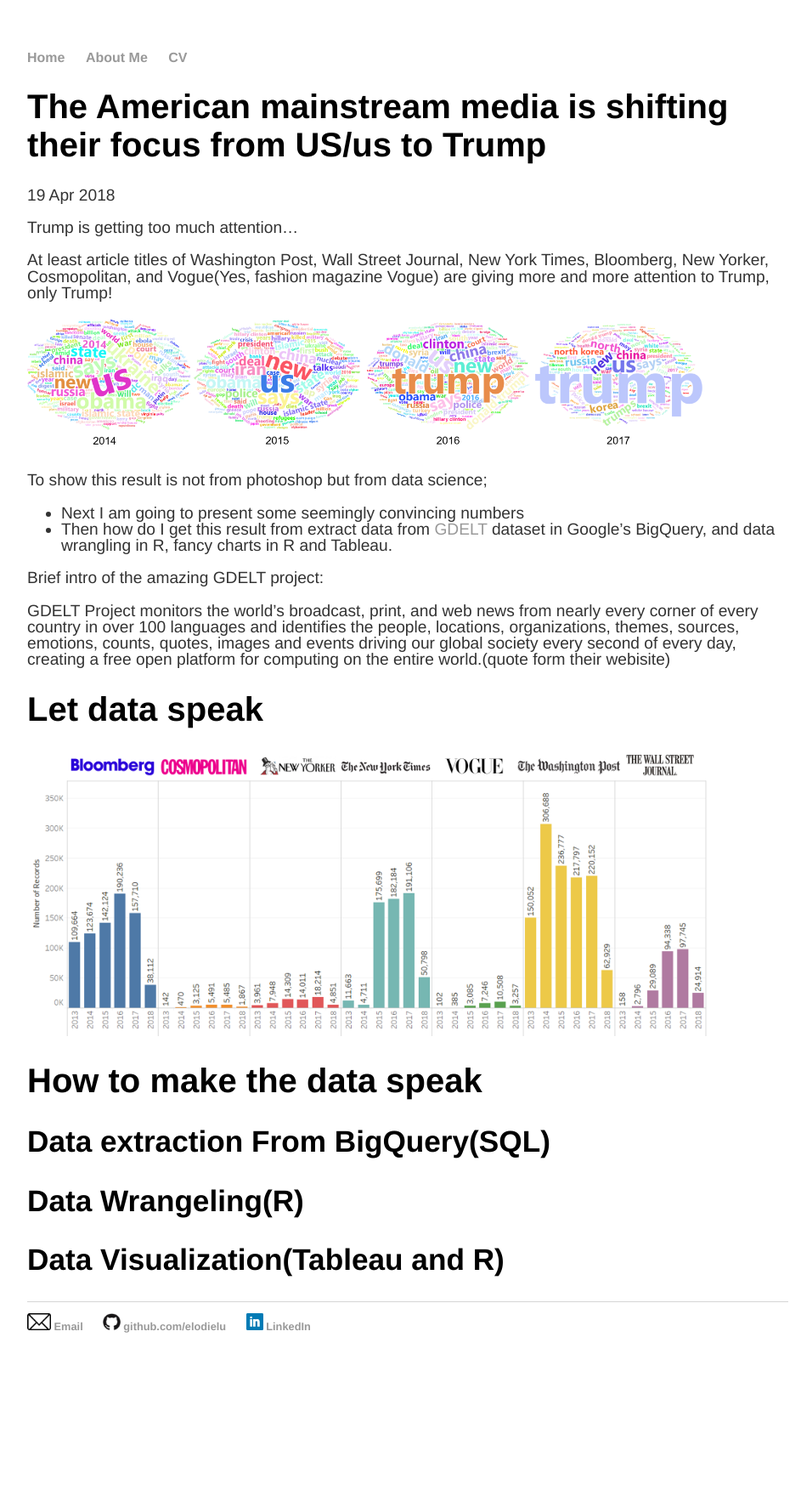
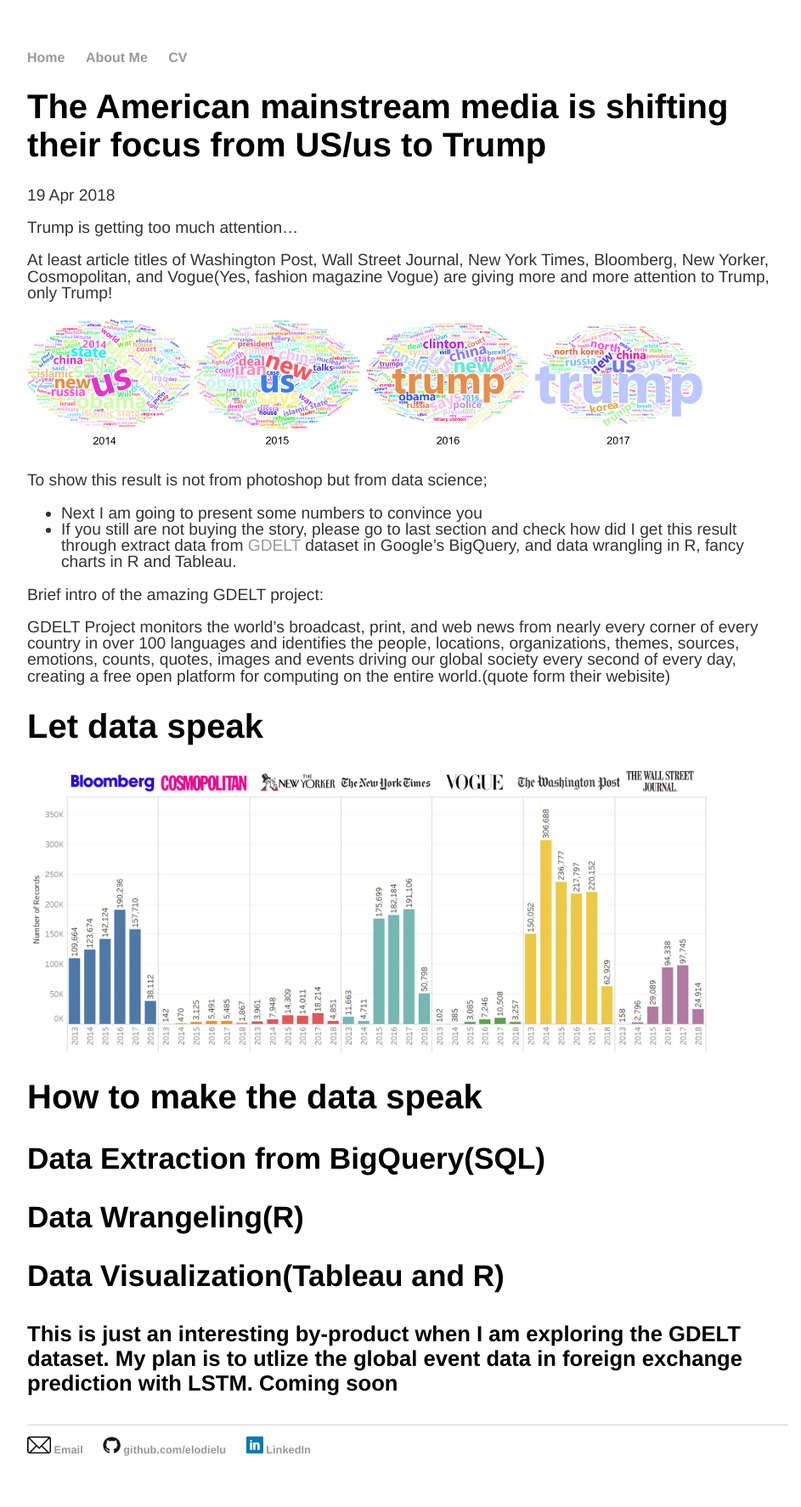
Before and after one commit to elodielu/elodielu.github.io, a Jekyll site: the page built from _posts/2018-04-19-text-analysis-media.md, in a window 1280 px wide. Shown: the whole page at 85% size, without its empty margins (160-1103 px from the left). Built offline with Jekyll 4.4.1, drawn with Linux system fonts in a browser that asks for light colours; before the commit the page ends 1628 px from its top, so only the background shows below that.

Commit message:
Update 2018-04-19-text-analysis-media.md

```diff
--- a/_posts/2018-04-19-text-analysis-media.md
+++ b/_posts/2018-04-19-text-analysis-media.md
@@ -11,8 +11,8 @@
 <img src="https://elodielu.github.io/picture/wordcloud.png" width = "800">
 
 To show this result is not from photoshop but from data science;
-* Next I am going to present some seemingly convincing numbers
-* Then how do I get this result from extract data from [GDELT](https://www.gdeltproject.org/) dataset in Google's BigQuery, and data wrangling in R, fancy charts in R and Tableau.
+* Next I am going to present some numbers to convince you
+* If you still are not buying the story, please go to last section and check how did I get this result through extract data from [GDELT](https://www.gdeltproject.org/) dataset in Google's BigQuery, and data wrangling in R, fancy charts in R and Tableau.
 
 Brief intro of the amazing GDELT project:
 
@@ -22,8 +22,10 @@
 <img src="https://elodielu.github.io/picture/data_source.png" width = "800">
 
 # How to make the data speak
-## Data extraction From BigQuery(SQL)
+## Data Extraction from BigQuery(SQL)
 
 ## Data Wrangeling(R)
 
 ## Data Visualization(Tableau and R)
+
+#### This is just an interesting by-product when I am exploring the GDELT dataset. My plan is to utlize the global event data in foreign exchange prediction with LSTM. Coming soon
```
